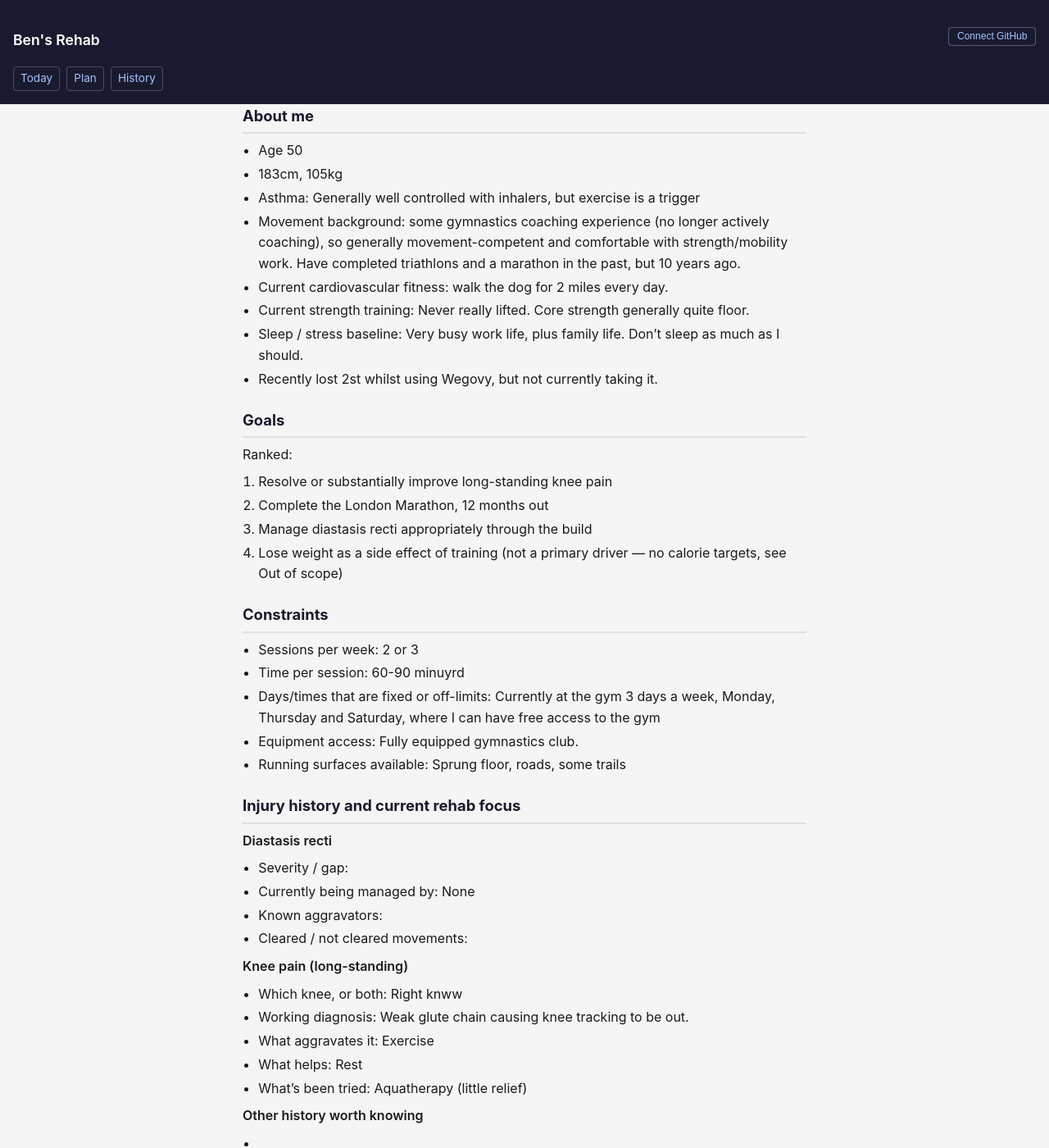
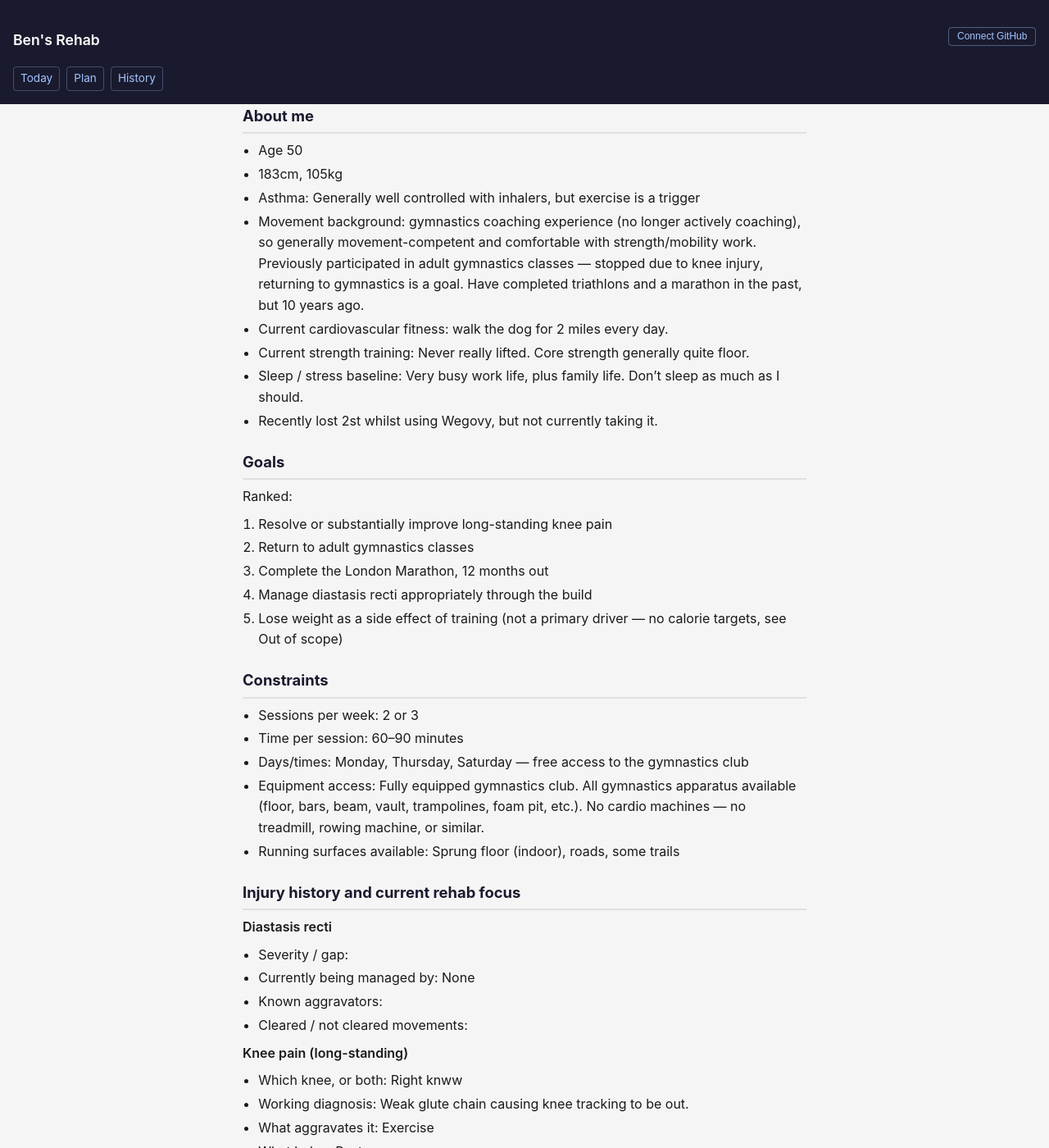
Before and after one commit to oharab/oharab.github.io, a Jekyll site: the page built from CLAUDE.md, in a window 1280 px wide and 1400 px high, scrolled down 2915 px. Shown: the whole window at 82% size. Built offline with Jekyll 4.4.1, drawn with Linux system fonts in a browser that asks for light colours; our own code applies the rules of GitHub Pages for plain Markdown files.

Commit message:
docs: add gymnastics goal, update equipment constraints and user profile

```diff
--- a/CLAUDE.md
+++ b/CLAUDE.md
@@ -108,7 +108,7 @@ Plan moves through three phases: rehab → general fitness base → run-specific
 - Age 50
 - 183cm, 105kg
 - Asthma: Generally well controlled with inhalers, but exercise is a trigger
-- Movement background: some  gymnastics coaching experience (no longer actively coaching), so generally movement-competent and comfortable with strength/mobility work. Have completed triathlons and a marathon in the past, but 10 years ago.
+- Movement background: gymnastics coaching experience (no longer actively coaching), so generally movement-competent and comfortable with strength/mobility work. Previously participated in adult gymnastics classes — stopped due to knee injury, returning to gymnastics is a goal. Have completed triathlons and a marathon in the past, but 10 years ago.
 - Current cardiovascular fitness: walk the dog for 2 miles every day.
 - Current strength training: Never really lifted. Core strength generally quite floor.
 - Sleep / stress baseline: Very busy work life, plus family life. Don't sleep as much as I should.
@@ -118,17 +118,18 @@ Plan moves through three phases: rehab → general fitness base → run-specific
 
 Ranked:
 1. Resolve or substantially improve long-standing knee pain
-2. Complete the London Marathon, 12 months out
-3. Manage diastasis recti appropriately through the build
-4. Lose weight as a side effect of training (not a primary driver — no calorie targets, see Out of scope)
+2. Return to adult gymnastics classes
+3. Complete the London Marathon, 12 months out
+4. Manage diastasis recti appropriately through the build
+5. Lose weight as a side effect of training (not a primary driver — no calorie targets, see Out of scope)
 
 ## Constraints
 
 - Sessions per week: 2 or 3
-- Time per session: 60-90 minuyrd
-- Days/times that are fixed or off-limits: Currently at the gym 3 days a week, Monday, Thursday and Saturday, where I can have free access to the gym
-- Equipment access: Fully equipped gymnastics club.
-- Running surfaces available: Sprung floor, roads, some trails
+- Time per session: 60–90 minutes
+- Days/times: Monday, Thursday, Saturday — free access to the gymnastics club
+- Equipment access: Fully equipped gymnastics club. All gymnastics apparatus available (floor, bars, beam, vault, trampolines, foam pit, etc.). No cardio machines — no treadmill, rowing machine, or similar.
+- Running surfaces available: Sprung floor (indoor), roads, some trails
 
 ## Injury history and current rehab focus
 
```
Also changed, not shown: memory/MEMORY.md (+1 -0 lines), memory/user.md (added, +36 -0 lines), plan.md (+5 -4 lines).
